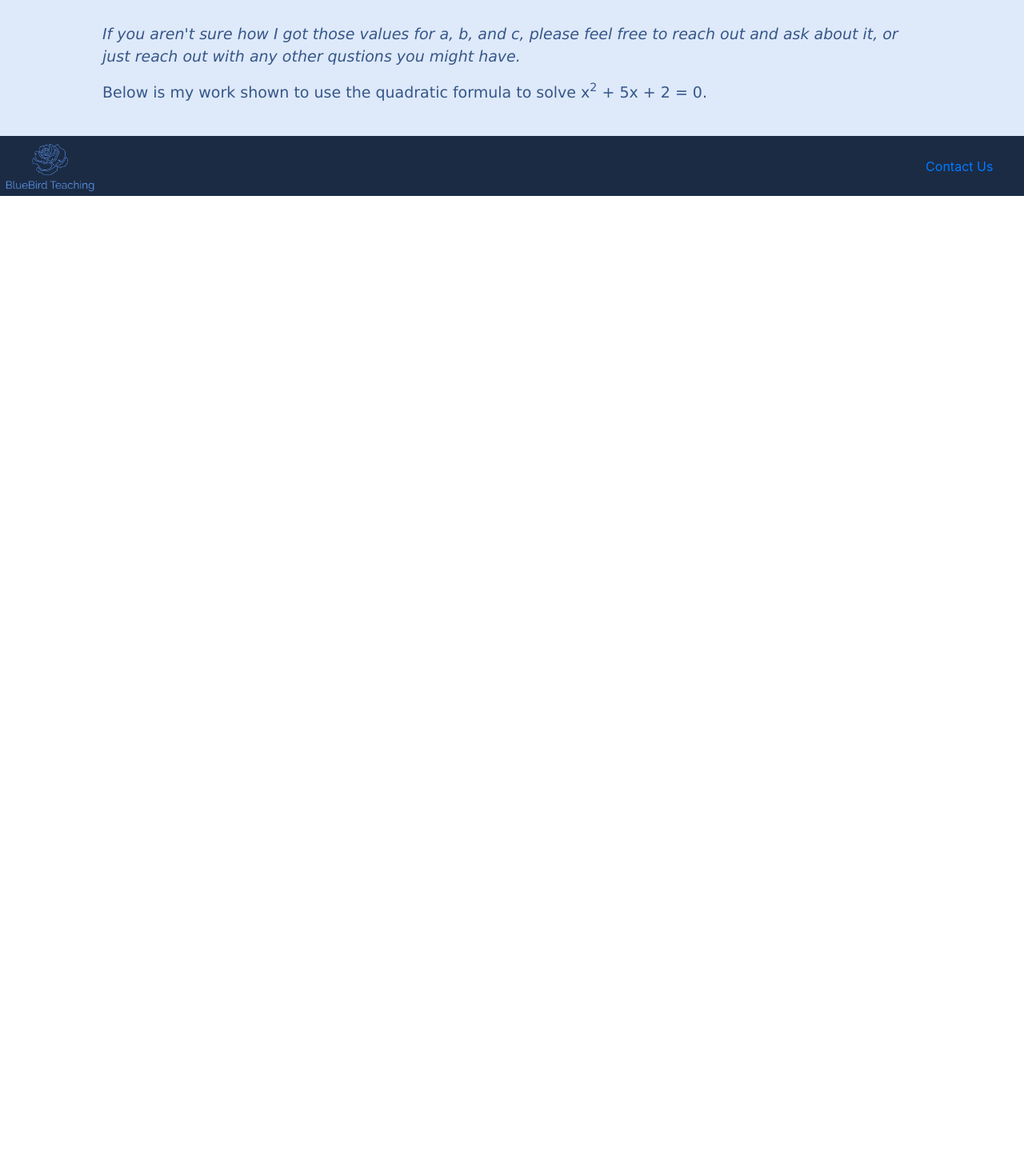
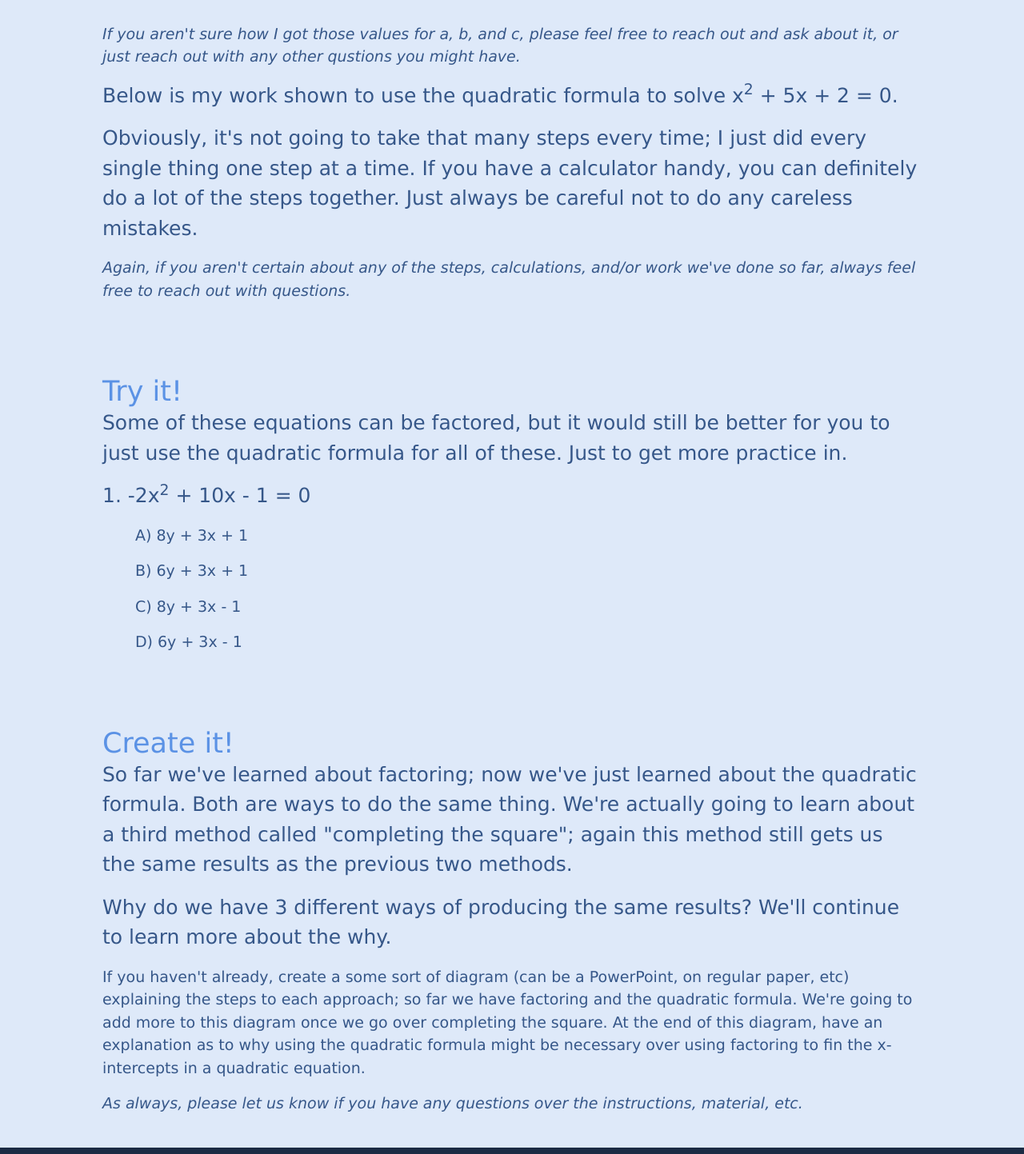
Before and after one commit to YomenT/bluebird-teaching, a React (Create React App) app in the folder reactapp/: page /passport_to_advanced_math/quadratic_formula in a window 1280 px wide. Shown: the part 1502-2945 px from the top of the page at 80% size. Before the commit the page ends 1747 px from the top, so only its background shows below. Built offline with nearby package versions, Linux system fonts and the light colour scheme.

Commit message:
Added create it section to quadratic formula lesson

```diff
--- a/reactapp/src/components/passport-to-advanced-math/QuadraticFormula.js
+++ b/reactapp/src/components/passport-to-advanced-math/QuadraticFormula.js
@@ -63,9 +63,54 @@ class QuadraticFormula extends React.Component {
                         </i>
                     </p>
 
-                    <p className="p-body-small">
+                    <p className="p-body">
                         Below is my work shown to use the quadratic formula to solve x<sup>2</sup> + 5x + 2 = 0.
                     </p>
+
+                    {/* Image Needed Here */}
+
+                    <p className="p-body">
+                        Obviously, it's not going to take that many steps every time; I just did every single thing one step at a time.  If you have a calculator handy,
+                        you can definitely do a lot of the steps together.  Just always be careful not to do any careless mistakes.
+                    </p>
+
+                    <p className="p-body-small">
+                        <i>
+                            Again, if you aren't certain about any of the steps, calculations, and/or work we've done so far, always feel free to reach out with questions.
+                        </i>
+                    </p>
+
+                    <h4 className="h4-blue-headers" style={{ paddingTop: "75px" }}>Try it!</h4>
+
+                    <p className="p-body">
+                        Some of these equations can be factored, but it would still be better for you to just use the quadratic formula for all of these.  Just to get more
+                        practice in.
+                    </p>
+
+                    {/* Fix answer choices */}
+                    <p className='p-body'>1.  -2x<sup>2</sup> + 10x - 1 = 0</p>
+                    <p className="p-body-small" style={{ marginLeft: "4%"}}>A)  8y + 3x + 1</p>
+                    <p className="p-body-small" style={{ marginLeft: "4%"}}>B)  6y + 3x + 1</p>
+                    <p className="p-body-small" style={{ marginLeft: "4%"}}>C)  8y + 3x - 1</p>
+                    <p className="p-body-small" style={{ marginLeft: "4%"}}>D)  6y + 3x - 1</p>
+
+                    <h4 className="h4-blue-headers" style={{ paddingTop: "75px" }}>Create it!</h4>
+
+                    <p className="p-body">
+                        So far we've learned about factoring; now we've just learned about the quadratic formula.  Both are ways to do the same thing.  We're actually
+                        going to learn about a third method called "completing the square"; again this method still gets us the same results as the previous two methods.
+                    </p>
+
+                    <p className="p-body">Why do we have 3 different ways of producing the same results?  We'll continue to learn more about the why.</p>
+
+                    <p className="p-body-small">
+                        If you haven't already, create a some sort of diagram (can be a PowerPoint, on regular paper, etc) explaining the steps to each approach; so far
+                        we have factoring and the quadratic formula.  We're going to add more to this diagram once we go over completing the square.  At the end of this
+                        diagram, have an explanation as to why using the quadratic formula might be necessary over using factoring to fin the x-intercepts in a quadratic
+                        equation.
+                    </p>
+
+                    <p className="p-body-small"><i>As always, please let us know if you have any questions over the instructions, material, etc.</i></p>
                 </div>
                 <Footer />
             </div>
```
